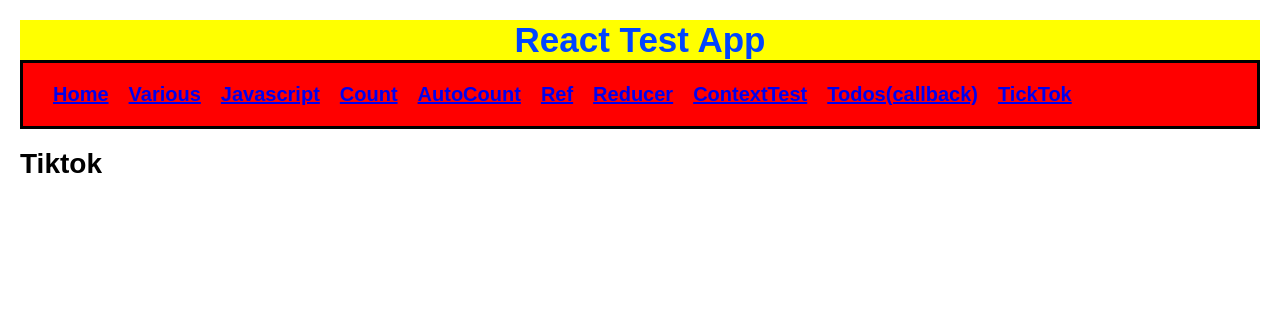
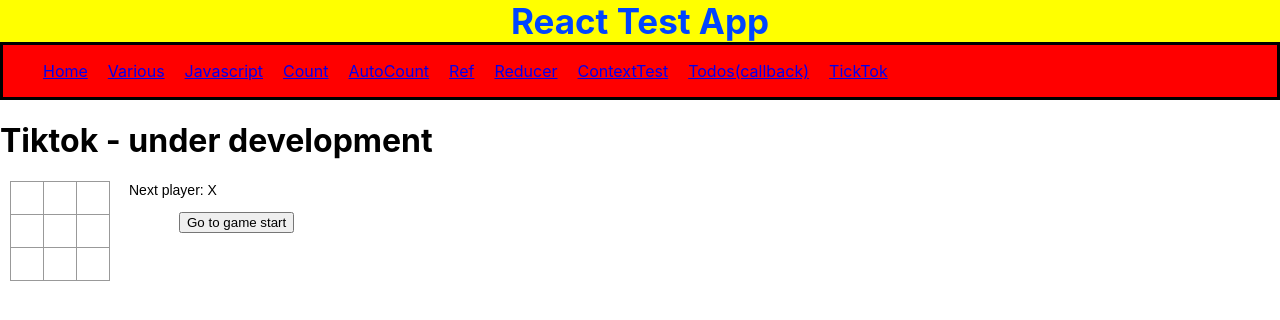
Before and after one commit to phbarna/react-test-app, a React (Create React App) app: page /tiktok in a window 1280 px wide. Shown: the top 320 px of the page. Built offline with nearby package versions, Linux system fonts and the light colour scheme.

Commit message:
have got board to work

```diff
--- a/src/App.js
+++ b/src/App.js
@@ -1,4 +1,3 @@
-import ReactDOM from "react-dom/client";
 import { BrowserRouter, Routes, Route } from "react-router-dom";
 import Layout from "./pages/Layout";
 import Home from "./pages/Home";
--- a/src/index.js
+++ b/src/index.js
@@ -1,6 +1,9 @@
 import React from 'react';
 import ReactDOM from 'react-dom/client';
+import './tiktok.css'
 import './styles.css';
+
+
 import App from './App';
 import reportWebVitals from './reportWebVitals';
 
--- a/src/pages/AutoCount/index.jsx
+++ b/src/pages/AutoCount/index.jsx
@@ -2,8 +2,6 @@ import { useState, useEffect } from "react";
 
 export default function AutoCount() {
     const [count, setCount] = useState(0);
-
-    const [test, setTest] = useState(0);
 
     useEffect(() => {
       console.log("use effect in autocount")
--- a/src/pages/TikTok/index.jsx
+++ b/src/pages/TikTok/index.jsx
@@ -1,8 +1,159 @@
-
-import style from './styles.css'
+import React, { useState } from 'react'
 
 export default function Tiktok() {
 
+    return (
+        <>
+            <h1>Tiktok - under development</h1>
 
-  return (<h1>Tiktok</h1>);
+            <div className="tiktok">
+                <Game />
+
+            </div>
+        </>
+    )
 }
+
+function Square(props) {
+    return (
+        <button className="square" onClick={props.onClick}>
+            {props.value}
+        </button>
+    );
+}
+
+function Board(props) {
+    function renderSquare(i) {
+        return (
+            <Square
+                value={props.squares[i]}
+                onClick={() => props.onClick(i)}
+            />
+        );
+    }
+
+        return (
+            <div>
+                <div className="board-row">
+                    {renderSquare(0)}
+                    {renderSquare(1)}
+                    {renderSquare(2)}
+                </div>
+                <div className="board-row">
+                    {renderSquare(3)}
+                    {renderSquare(4)}
+                    {renderSquare(5)}
+                </div>
+                <div className="board-row">
+                    {renderSquare(6)}
+                    {renderSquare(7)}
+                    {renderSquare(8)}
+                </div>
+            </div>
+        );
+
+}
+
+class Game extends React.Component {
+    constructor(props) {
+        super(props);
+        this.state = {
+            history: [
+                {
+                    squares: Array(9).fill(null)
+                }
+            ],
+            stepNumber: 0,
+            xIsNext: true
+        };
+    }
+
+    handleClick(i) {
+        const history = this.state.history.slice(0, this.state.stepNumber + 1);
+        const current = history[history.length - 1];
+        const squares = current.squares.slice();
+        if (calculateWinner(squares) || squares[i]) {
+            return;
+        }
+        squares[i] = this.state.xIsNext ? "X" : "O";
+        this.setState({
+            history: history.concat([
+                {
+                    squares: squares
+                }
+            ]),
+            stepNumber: history.length,
+            xIsNext: !this.state.xIsNext
+        });
+    }
+
+    jumpTo(step) {
+        this.setState({
+            stepNumber: step,
+            xIsNext: (step % 2) === 0
+        });
+    }
+
+    render() {
+        const history = this.state.history;
+        const current = history[this.state.stepNumber];
+        const winner = calculateWinner(current.squares);
+
+        const moves = history.map((step, move) => {
+            const desc = move ?
+                'Go to move #' + move :
+                'Go to game start';
+            return (
+                <li className='tiktok' key={move}>
+                    <button onClick={() => this.jumpTo(move)}>{desc}</button>
+                </li>
+            );
+        });
+
+        let status;
+        if (winner) {
+            status = "Winner: " + winner;
+        } else {
+            status = "Next player: " + (this.state.xIsNext ? "X" : "O");
+        }
+
+        return (
+            <div className="game">
+                <div className="game-board">
+                    <Board
+                        squares={current.squares}
+                        onClick={i => this.handleClick(i)}
+                    />
+                </div>
+                <div className="game-info">
+                    <div>{status}</div>
+                    <ol className="ticktok">{moves}</ol>
+                </div>
+            </div>
+        );
+    }
+}
+
+// ========================================
+
+
+
+function calculateWinner(squares) {
+    const lines = [
+        [0, 1, 2],
+        [3, 4, 5],
+        [6, 7, 8],
+        [0, 3, 6],
+        [1, 4, 7],
+        [2, 5, 8],
+        [0, 4, 8],
+        [2, 4, 6]
+    ];
+    for (let i = 0; i < lines.length; i++) {
+        const [a, b, c] = lines[i];
+        if (squares[a] && squares[a] === squares[b] && squares[a] === squares[c]) {
+            return squares[a];
+        }
+    }
+    return null;
+}
--- a/src/pages/Various/index.jsx
+++ b/src/pages/Various/index.jsx
@@ -1,5 +1,4 @@
 export default function Various() {
-
   function Car(props) {
     return <p>I am a {props.brand}</p>;
   }
--- a/src/styles.css
+++ b/src/styles.css
@@ -15,13 +15,6 @@ code {
 li {
   display: inline-block;
   margin-right: 20px
-}
-
-ul {
-
-  list-style-type: none;
-  font-weight: bold;
-  font-size: 20px;
 }
 
 .title {
--- a/src/pages/TikTok/styles.css
+++ b/src/tiktok.css
@@ -1,11 +1,22 @@
-body {
-    font: 14px "Century Gothic", Futura, sans-serif;
-    margin: 20px;
+
+
+
+  li.tiktok {
+
+    padding: 0px;
+
+    display: block;
   }
 
-  ol, ul {
-    padding-left: 30px;
+  ul.tiktok, ol.tiktok {
+    display: block;
+
   }
+
+.tiktok {
+  font: 14px "Century Gothic", Futura, sans-serif;
+  margin: 10px;
+}
 
   .board-row:after {
     clear: both;
```
